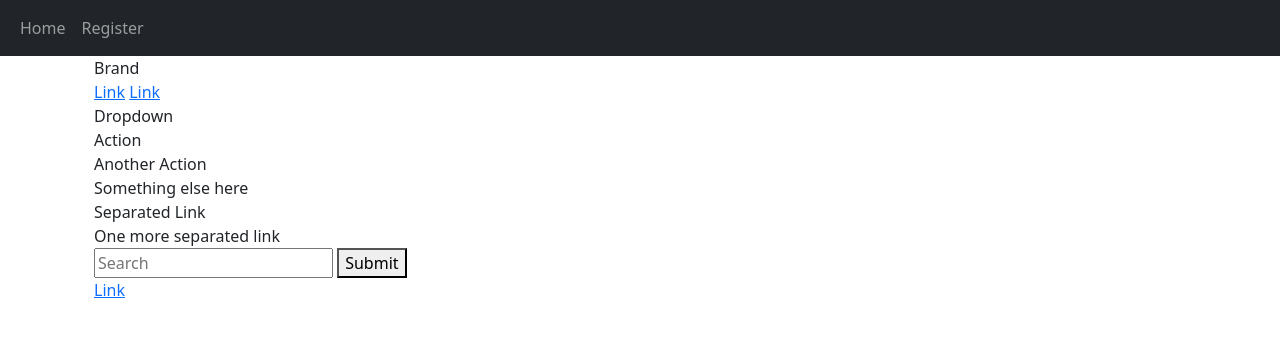
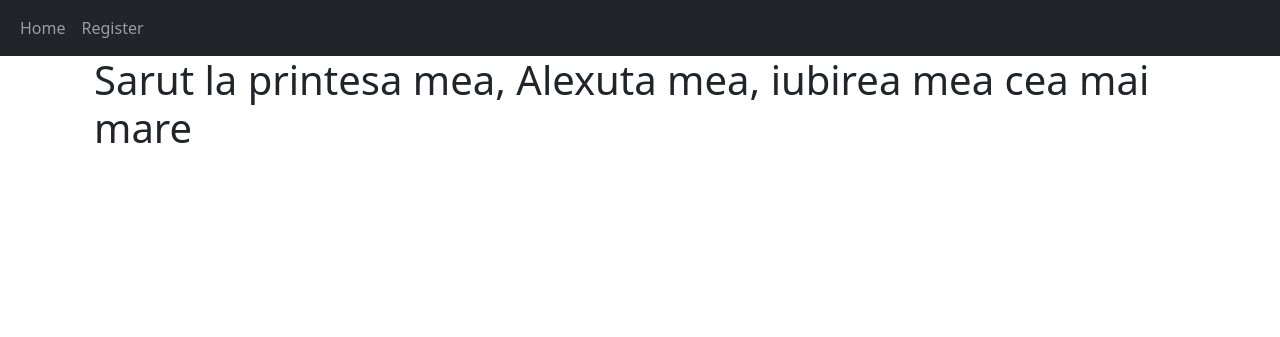
Before and after one commit to rockybalboa1479/sarbatorilegale, a Django app: page / in a window 1280 px wide. Shown: the top 337 px of the page. Run offline with Django 4.2, Linux system fonts and the light colour scheme.

Commit message:
fifth deploy

```diff
--- a/templates/calendr/calendar.html
+++ b/templates/calendr/calendar.html
@@ -7,47 +7,8 @@
             <!-- Security token by Django -->
             {% csrf_token %}
             <div class="ui container">
-
-                <div class="ui menu">
-                  <div class="header item">Brand</div>
-                  <a class="active item">Link</a>
-                  <a class="item">Link</a>
-                  <div class="ui dropdown item">
-                    Dropdown
-                    <i class="dropdown icon"></i>
-                    <div class="menu">
-                      <div class="item">Action</div>
-                      <div class="item">Another Action</div>
-                      <div class="item">Something else here</div>
-                      <div class="divider"></div>
-                      <div class="item">Separated Link</div>
-                      <div class="divider"></div>
-                      <div class="item">One more separated link</div>
-                    </div>
-                  </div>
-                  <div class="right menu">
-                    <div class="item">
-                      <div class="ui action left icon input">
-                        <i class="search icon"></i>
-                        <input type="text" placeholder="Search">
-                        <button class="ui button">Submit</button>
-                      </div>
-                    </div>
-                    <a class="item">Link</a>
-                  </div>
-                </div>
-              </div>
-
-              <br/>
-              <div class="ui container">
-                <div class="ui grid">
-                  <div class="ui sixteen column">
-                    <div id="calendar"></div>
-                  </div>
-                </div>
-              </div>
-
-              </div>
+                <h1>Sarut la printesa mea, Alexuta mea, iubirea mea cea mai mare</h1>
+            </div>
         </div>
     </form>
 </div>
```
